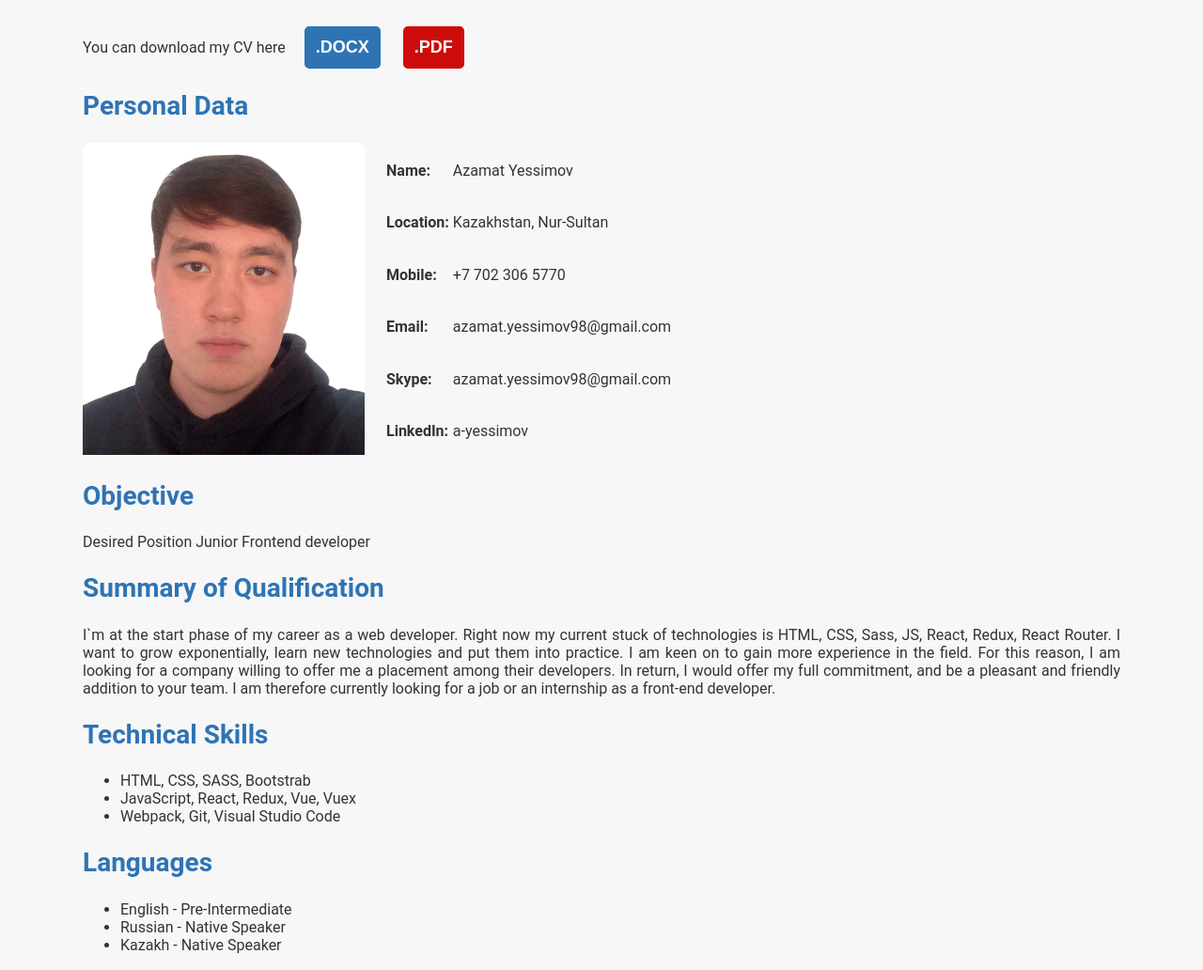
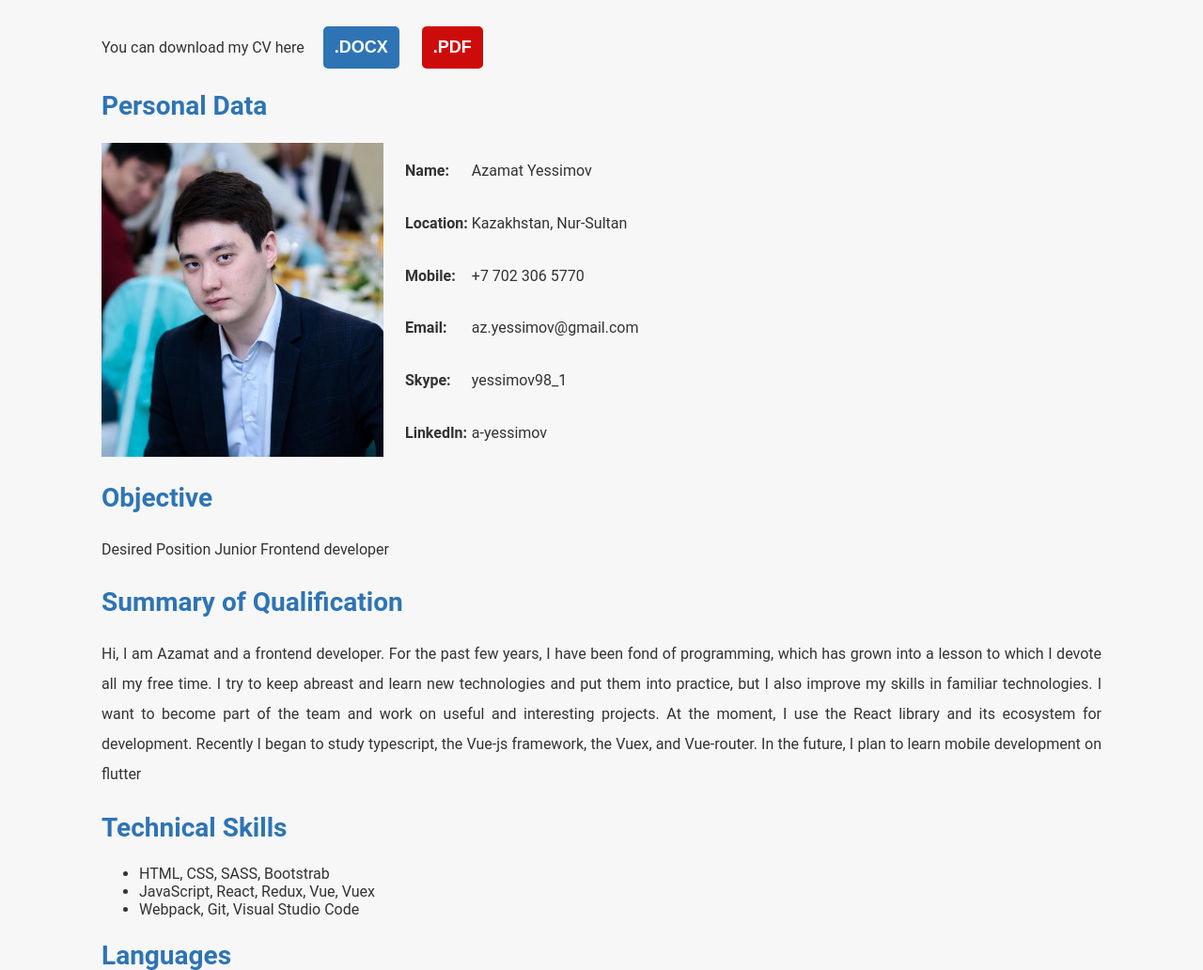
Before and after one commit to a-yessimov/a-yessimov.github.io, a plain HTML site: page index.html in a window 1280 px wide. Shown: the top 1032 px of the page at 94% size. Drawn offline with Linux system fonts and the light colour scheme.

Commit message:
change info

```diff
--- a/index.html
+++ b/index.html
@@ -25,7 +25,7 @@
             <h2 class="section__title">Personal Data</h2>
             <div class=" section-info">
                 <div class="logo-wrapper">
-                    <img class="logo" src="./img/logo.png" />
+                    <img class="logo" src="./img/logo.jpeg" />
                 </div>
                 <table>
                     <tr>
@@ -43,22 +43,22 @@
                     <tr>
                         <td>Email: </td>
                         <td>
-                            <a href="mailto:azamat.yessimov98@gmail.com">
-                                azamat.yessimov98@gmail.com
+                            <a href="mailto:az.yessimov@gmail.com">
+                                az.yessimov@gmail.com
                             </a>
                         </td>
                     </tr>
                     <tr>
                         <td>Skype: </td>
                         <td>
-                            <a href="skype:azamat.yessimov98@gmail.com">
-                                azamat.yessimov98@gmail.com
+                            <a href="skype:yessimov98_1">
+                                yessimov98_1
                             </a>
                         </td>
                     </tr>
                     <tr>
                         <td>LinkedIn: </td>
-                        <td><a href="www.linkedin.com/in/a-yessimov" target="_blank">a-yessimov</a></td>
+                        <td><a href="https://www.linkedin.com/in/a-yessimov" target="_blank">a-yessimov</a></td>
                     </tr>
                 </table>
             </div>
@@ -69,17 +69,12 @@
         </section>
         <section class="section">
             <h2 class="section__title">Summary of Qualification</h2>
-            <p>I`m at the start phase of my career as a web developer. Right now my current stuck of technologies is
-                HTML,
-                CSS, Sass, JS, React, Redux, React Router.
-                I want to grow exponentially, learn new technologies and put them into practice. I am keen on to gain
-                more
-                experience in the field. For this reason, I am looking for a company willing to offer me a placement
-                among
-                their developers. In return, I would offer my full commitment, and be a pleasant and friendly addition
-                to
-                your team.
-                I am therefore currently looking for a job or an internship as a front-end developer.
+            <p>Hi, I am Azamat and a frontend developer. For the past few years, I have been fond of programming, which
+                has grown into a lesson to which I devote all my free time. I try to keep abreast and learn new
+                technologies and put them into practice, but I also improve my skills in familiar technologies. I want
+                to become part of the team and work on useful and interesting projects. At the moment, I use the React
+                library and its ecosystem for development. Recently I began to study typescript, the Vue-js framework,
+                the Vuex, and Vue-router. In the future, I plan to learn mobile development on flutter
             </p>
         </section>
         <section class="section">
@@ -95,7 +90,6 @@
             <ul>
                 <li>English - Pre-Intermediate</li>
                 <li>Russian - Native Speaker</li>
-                <li>Kazakh - Native Speaker</li>
             </ul>
         </section>
         <section class="section">
--- a/style.css
+++ b/style.css
@@ -1,5 +1,6 @@
 .container {
-    margin: 0 80px;
+    max-width: 1200px;
+    margin: 0 100px;
 }
 body {
     font-family: 'Roboto', sans-serif;
@@ -10,6 +11,7 @@ body {
 
 p {
     margin: 0;
+    line-height: 2em;
 }
 
 .header {
```
Also changed, not shown: img/logo.jpeg (added), 2 other files.
